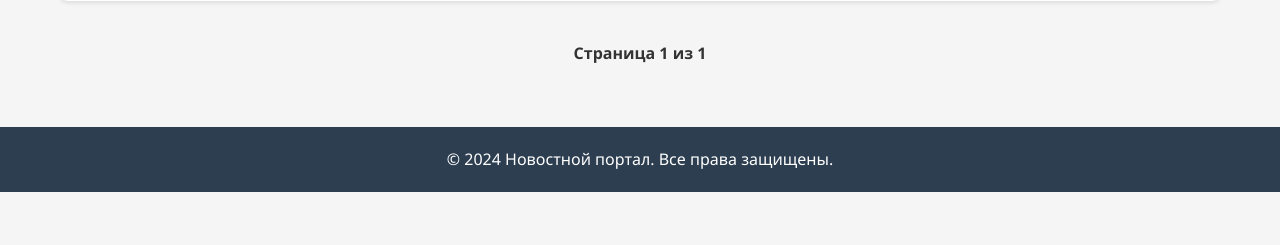
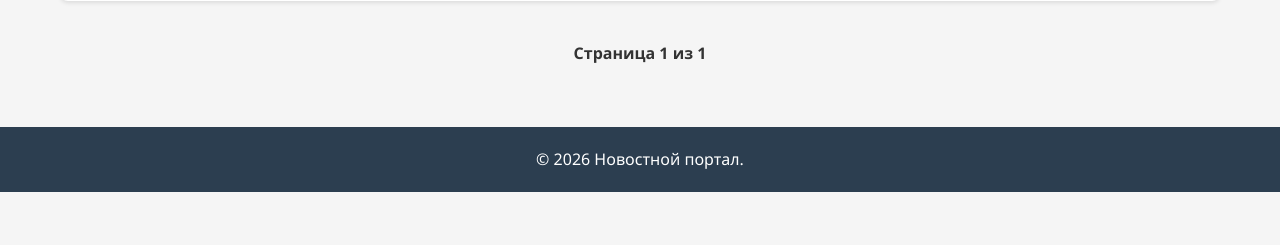
Before and after one commit to sofyaivanovva/news-portal, a Django app: page / in a window 1280 px wide. Shown: the part 384-629 px from the top of the page. Run offline with Django 5.2, Linux system fonts and the light colour scheme; data comes from the database, SQL or seed files in the repository.

Commit message:
fix: year

```diff
--- a/news_app/templates/base.html
+++ b/news_app/templates/base.html
@@ -43,7 +43,7 @@
     </main>
 
     <footer class="footer">
-        <p>&copy; 2024 Новостной портал. Все права защищены.</p>
+        <p>&copy; 2026 Новостной портал.</p>
     </footer>
 </body>
 </html>
```
